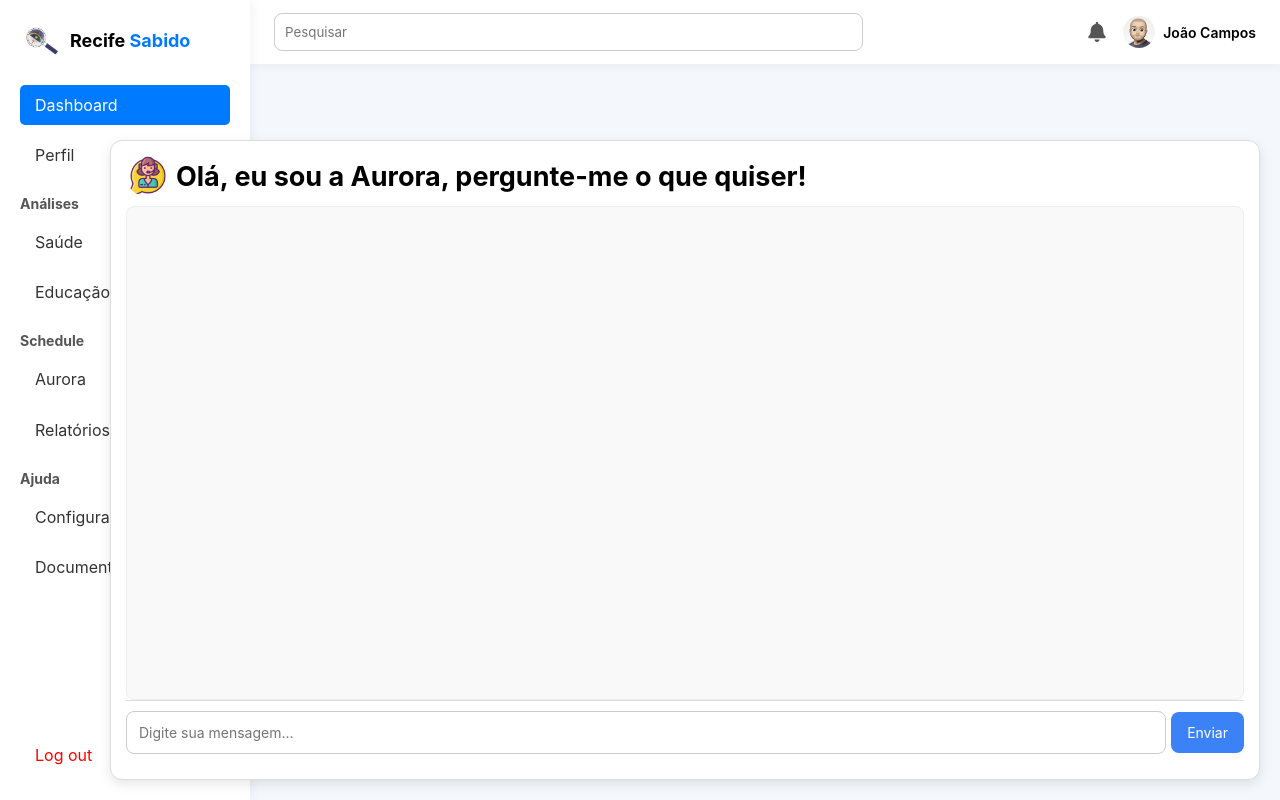
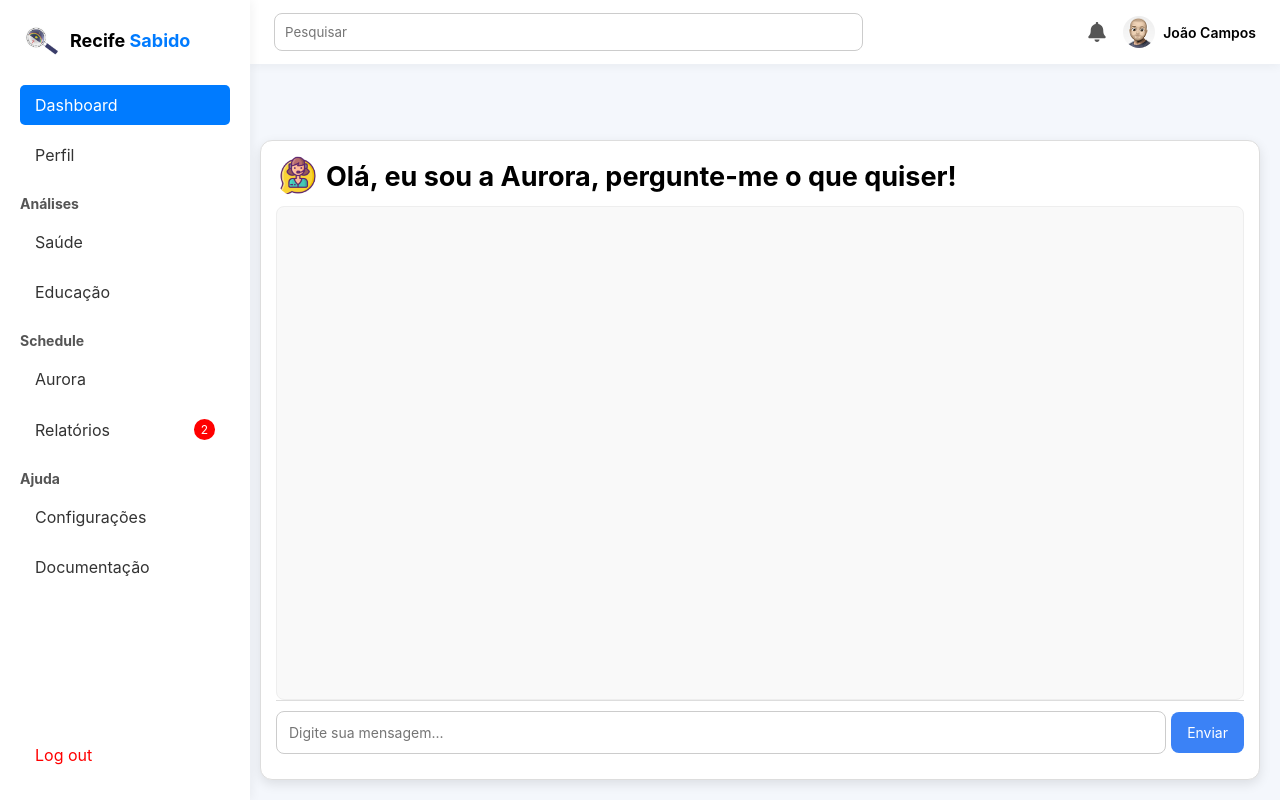
Before and after one commit to Vitorgb7/recife-sabido-front, a Next.js app: page /chat in a window 1280 px wide. Built offline with nearby package versions, Linux system fonts and the light colour scheme.

Commit message:
fix: organizando um erro repentino em posicionamento dos dashboards

```diff
--- a/src/app/components/IndicatorCard.tsx
+++ b/src/app/components/IndicatorCard.tsx
@@ -44,7 +44,7 @@ export default function IndicatorCard({ title, value, color }: IndicatorCardProp
             color: "#000",
             top: "50%",
             left: "50%",
-            transform: "translate(26%, -410%)", // Centraliza exatamente
+            transform: "translate(36%, -400%)", // Centraliza exatamente
             fontWeight: "bold",
           }}
         >
--- a/src/app/styles/chatbot.css
+++ b/src/app/styles/chatbot.css
@@ -3,7 +3,7 @@
   padding: 15px;
   border-radius: 12px;
   box-shadow: 0 4px 12px rgba(0, 0, 0, 0.1);
-  width: 1150px;
+  width: 1000px;
   height: 80vh;
   position: fixed;
   bottom: 20px;
--- a/src/app/styles/messageWidget.css
+++ b/src/app/styles/messageWidget.css
@@ -4,6 +4,7 @@
     padding: 20px;
     border-radius: 10px;
     box-shadow: 0px 4px 10px rgba(0, 0, 0, 0.1);
+    width: 100% !important;
   }
 
   /* Cabeçalho com avatar e nome */
```
